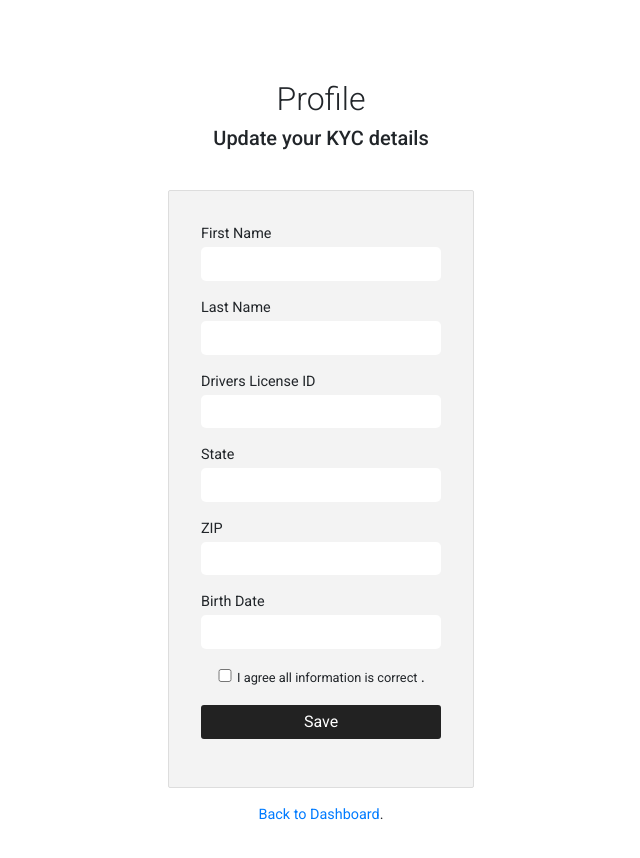
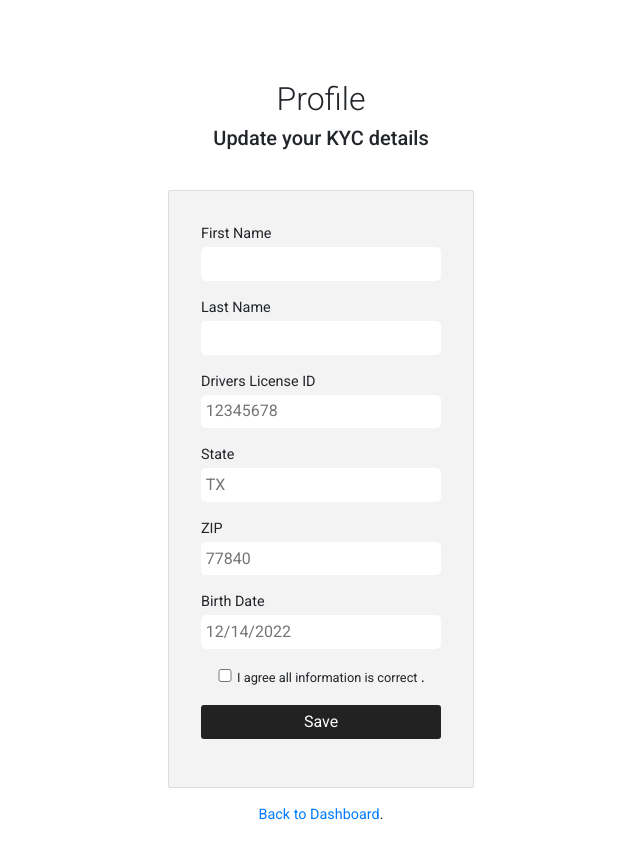
Before and after one commit to strongpear/testsite, a React (Create React App) app in the folder client/: page /kyc in a window 1280 px wide. Shown: the top 858 px of the page, without its empty margins (319-959 px from the left). Built offline with nearby package versions, Linux system fonts and the light colour scheme; the HTML template or start-up script is replaced by a standard one; a web font is replaced by a local one.

Commit message:
Regex stuff

```diff
--- a/client/src/components/pages/KYCPage.js
+++ b/client/src/components/pages/KYCPage.js
@@ -36,6 +36,9 @@ export default function KYCPage() {
                 <label>First Name</label><br/>
                 <input
                     type="text"
+                    required
+                    pattern="[A-Za-z].{0,}"
+                    title="First name must be letters"
                     id="firstname"
                     onChange = {(e) => {setFirstname(e.target.value);}}
                 />
@@ -44,6 +47,9 @@ export default function KYCPage() {
                 <label>Last Name</label><br/>
                 <input
                     type="text"
+                    required
+                    pattern="[A-Za-z].{0,}"
+                    title="Last name must be letters"
                     id="lastname"
                     onChange = {(e) => {setLastname(e.target.value);}}
                 />
@@ -52,6 +58,10 @@ export default function KYCPage() {
                 <label>Drivers License ID</label><br/>
                 <input
                     type="text"
+                    required
+                    pattern="[0-9]{8}"
+                    title="Driver License ID must contain 8 digits"
+                    placeholder="12345678"
                     id="driverid"
                     onChange = {(e) => {setDriverID(e.target.value);}}
                 />
@@ -60,6 +70,10 @@ export default function KYCPage() {
                 <label>State</label><br/>
                 <input
                     type="text"
+                    required
+                    pattern="[A-Za-z]{2}"
+                    title="State must contain 2 letters"
+                    placeholder="TX"
                     id="state"
                     onChange = {(e) => {setState(e.target.value);}}
                 />
@@ -68,6 +82,10 @@ export default function KYCPage() {
                 <label>ZIP</label><br/>
                 <input
                     type="text"
+                    required
+                    pattern="[0-9]{5}"
+                    title="Zipcode must contain 5 digits"
+                    placeholder="77840"
                     id="zip"
                     onChange = {(e) => {setZip(e.target.value);}}
                 />
@@ -76,6 +94,10 @@ export default function KYCPage() {
                 <label>Birth Date</label><br/>
                 <input
                     type="text"
+                    required
+                    pattern="(0[1-9]|1[0-2])\/(0[1-9]|1\d|2\d|3[01])\/(19|20)\d{2}"
+                    title="Birth Date must be in form of mm/dd/yyyy"
+                    placeholder="12/14/2022"
                     id="birthdate"
                     onChange = {(e) => {setBirthDate(e.target.value);}}
                 />
@@ -87,9 +109,11 @@ export default function KYCPage() {
                 <button id="sub_btn" type="submit" onClick={kycform}>Save</button>
             </p>
         </form>
+
         <footer>
             <p><Link to="/home">Back to Dashboard</Link>.</p>
         </footer>
     </div>
+
    )
 }
--- a/client/src/components/pages/RegisterPage.js
+++ b/client/src/components/pages/RegisterPage.js
@@ -30,6 +30,10 @@ export default function SignUpPage() {
                 <label>Username</label><br/>
                 <input
                     type="text"
+                    required
+                    pattern=".{6,}"
+                    title="Username must contain 6 or more characters"
+                    placeholder="username123"
                     id="usernameReg"
                     onChange = {(e) => {setUsernameReg(e.target.value);}}
                 />
@@ -38,6 +42,9 @@ export default function SignUpPage() {
                 <label>Email address</label><br/>
                 <input
                     type="text"
+                    required
+                    pattern="[a-z0-9._%+-]+@[a-z0-9.-]+\.[a-z]{2,}$"
+                    placeholder="email@email.com"
                     id="emailReg"
                     onChange = {(e) => {setEmailReg(e.target.value);}}
                 />
@@ -46,6 +53,9 @@ export default function SignUpPage() {
                 <label>Password</label><br/>
                 <input
                     type="password"
+                    required
+                    pattern=".{6,}"
+                    title="Password must contain 6 or more characters"
                     id="passwordReg"
                     onChange = {(e) => {setPasswordReg(e.target.value);}}
                 />
```
Lines whose indentation alone changed are shown as unchanged.
